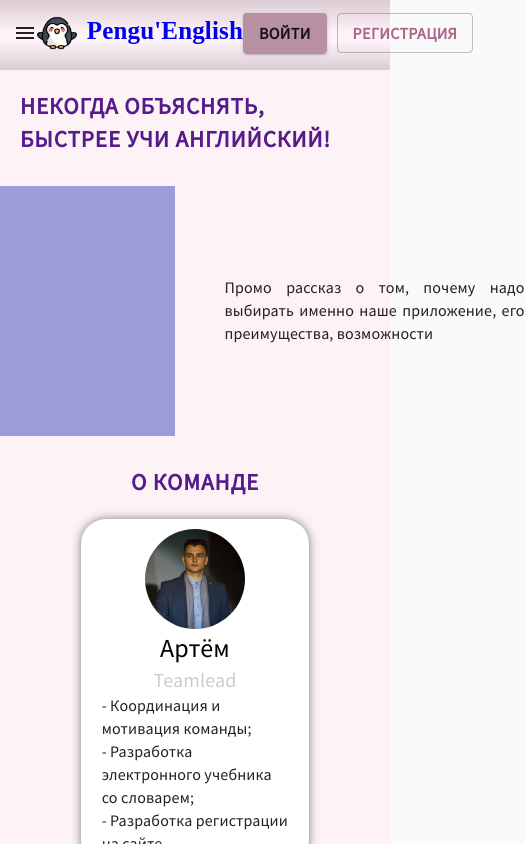
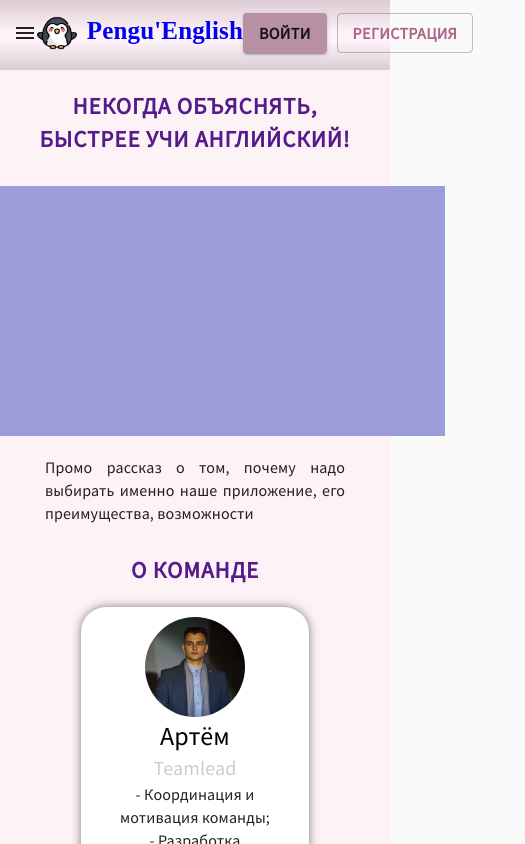
Before and after one commit to spytni1212/rslang, a React (Create React App) app: page / in a window 390 px wide. Shown: the top 844 px of the page, 525 px wide, since content can reach past the window. Built offline with nearby package versions, Linux system fonts and the light colour scheme; a web font is replaced by a local one.

Commit message:
style: some project styles

```diff
--- a/src/component/Main/Authors.module.css
+++ b/src/component/Main/Authors.module.css
@@ -66,6 +66,24 @@
     text-align: justify;
 }
 
+@media (max-width: 800px) {
+    .wrapper {
+        flex-direction: column;
+    }
+
+    .personContainer {
+        flex-direction: column;
+    }
+
+    .personalInfo {
+        justify-content: center;
+    }
+
+    .personalInfo p {
+        text-align: center;
+    }
+}
+
 @media (max-width: 767px) {
     .aboutUs {
         width: 100%;
--- a/src/component/Main/Main.module.css
+++ b/src/component/Main/Main.module.css
@@ -24,3 +24,17 @@
 .promoDescription p {
     text-align: justify;
 }
+
+@media (max-width: 767px) {
+    .promoContainer {
+        flex-direction: column;
+    }
+
+    .videoContainer {
+        margin-bottom: 20px;
+    }
+
+    .wrapper {
+        text-align: center;
+    }
+}
```
